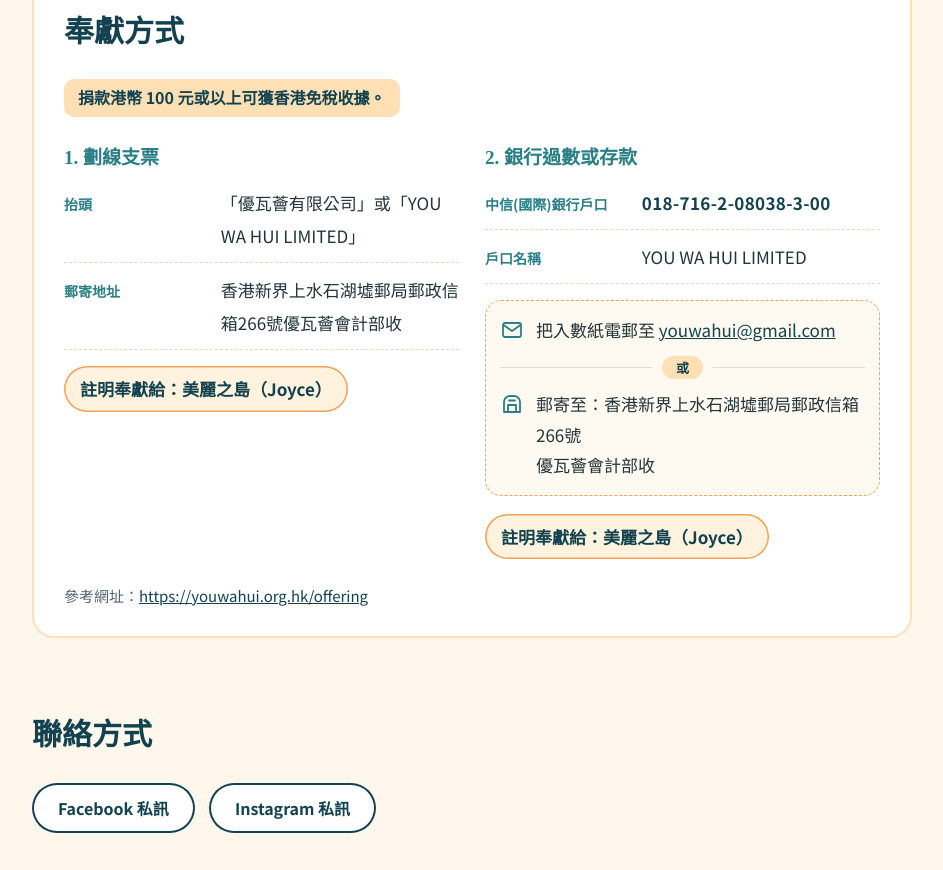
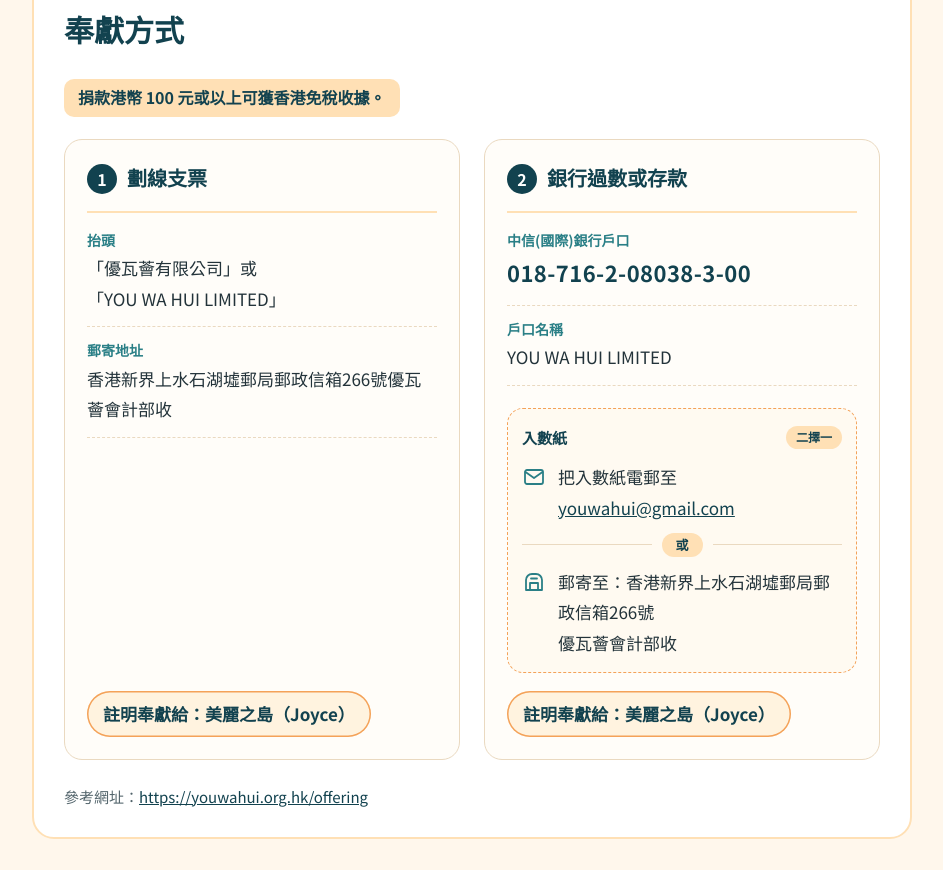
Before and after one commit to joycebeautifulisland/joycebeautifulisland.github.io, a plain HTML site: page index.html in a window 1280 px wide. Shown: the part 1696-2566 px from the top of the page, without its empty margins (168-1111 px from the left). Drawn offline with Linux system fonts and the light colour scheme.

Commit message:
Giving section: two clear cards, stacked labels, aligned designate chips
Co-Authored-By: Claude Sonnet 5.5 <noreply@anthropic.com>

```diff
--- a/index.html
+++ b/index.html
@@ -150,7 +150,7 @@
     font-size: 16px;
     line-height: 1.6;
   }
-  .ways { display: grid; grid-template-columns: 1fr 1fr; gap: 26px; }
+  .ways { display: grid; grid-template-columns: 1fr 1fr; gap: 24px; align-items: stretch; }
   .ways > div { min-width: 0; }
   .ways h3 {
     font-family: var(--display);
@@ -203,11 +203,18 @@
 
   /* Giving details: label/value rows and an either-or group */
   .rows { margin: 0 0 16px; }
-  .row { display: grid; grid-template-columns: 8.4em 1fr; gap: 2px 14px; padding: 10px 0; border-bottom: 1px dashed var(--line); align-items: baseline; }
-  .row:first-child { padding-top: 0; }
-  .row dt { font-size: 14px; font-weight: 700; color: var(--sea); line-height: 1.7; }
-  .row dd { margin: 0; overflow-wrap: anywhere; }
-  .acct { font-weight: 700; letter-spacing: .02em; font-variant-numeric: tabular-nums; color: var(--sea-deep); }
+  .row { display: block; padding: 12px 0; border-bottom: 1px dashed var(--line); }
+  .row:first-child { padding-top: 2px; }
+  .row dt { font-size: 14px; font-weight: 700; color: var(--sea); line-height: 1.6; margin-bottom: 2px; }
+  .row dd { margin: 0; overflow-wrap: anywhere; line-height: 1.8; }
+  .acct { font-size: 22px; font-weight: 700; letter-spacing: .02em; font-variant-numeric: tabular-nums; color: var(--sea-deep); line-height: 1.5; }
+  .nw { white-space: nowrap; }
+  .way { display: flex; flex-direction: column; background: #FFFDF9; border: 1.5px solid var(--line); border-radius: 18px; padding: 20px 22px 22px; }
+  .way h3 { display: flex; align-items: center; gap: 10px; font-size: 20px; margin: 0 0 14px; padding-bottom: 12px; border-bottom: 2px solid var(--sun-soft); color: var(--sea-deep); }
+  .num { display: inline-grid; place-items: center; width: 30px; height: 30px; border-radius: 50%; background: var(--sea-deep); color: #fff; font-family: var(--body); font-size: 16px; font-weight: 700; flex: none; }
+  .way .designate { margin-top: auto; align-self: flex-start; }
+  .either-h { display: flex; justify-content: space-between; align-items: center; font-weight: 700; color: var(--sea-deep); font-size: 15px; }
+  .either-h em { font-style: normal; font-size: 12px; background: var(--sun-soft); border-radius: 999px; padding: 0 10px; line-height: 1.9; }
   .either { margin: 6px 0 18px; border: 1.5px dashed var(--sun); border-radius: 16px; padding: 14px; background: #FFFAF1; display: grid; gap: 10px; }
   .opt { display: grid; grid-template-columns: 26px 1fr; gap: 10px; align-items: start; }
   .opt p { margin: 0; line-height: 1.8; overflow-wrap: anywhere; }
@@ -231,7 +238,8 @@
     .card-art { width: 120px; justify-self: start; order: -1; }
     .give { padding: 22px 20px 20px; }
     .ways { grid-template-columns: 1fr; gap: 20px; }
-    .row { grid-template-columns: 1fr; }
+    .way { padding: 18px 16px 18px; }
+    .acct { font-size: 20px; }
   }
   @media (prefers-reduced-motion: reduce) { * { transition: none !important; scroll-behavior: auto !important; } }
 </style>
@@ -305,21 +313,22 @@
       <h2 id="giving">奉獻方式</h2>
       <p class="receipt">捐款港幣 100 元或以上可獲香港免稅收據。</p>
       <div class="ways">
-        <div>
-          <h3>1. 劃線支票</h3>
+        <div class="way">
+          <h3><span class="num">1</span>劃線支票</h3>
           <dl class="rows">
-            <div class="row"><dt>抬頭</dt><dd>「優瓦薈有限公司」或「YOU WA HUI LIMITED」</dd></div>
+            <div class="row"><dt>抬頭</dt><dd>「優瓦薈有限公司」或「<span class="nw">YOU WA HUI LIMITED</span>」</dd></div>
             <div class="row"><dt>郵寄地址</dt><dd>香港新界上水石湖墟郵局郵政信箱266號優瓦薈會計部收</dd></div>
           </dl>
           <span class="designate">註明奉獻給：美麗之島（Joyce）</span>
         </div>
-        <div>
-          <h3>2. 銀行過數或存款</h3>
+        <div class="way">
+          <h3><span class="num">2</span>銀行過數或存款</h3>
           <dl class="rows">
             <div class="row"><dt>中信(國際)銀行戶口</dt><dd class="acct">018-716-2-08038-3-00</dd></div>
             <div class="row"><dt>戶口名稱</dt><dd>YOU WA HUI LIMITED</dd></div>
           </dl>
           <div class="either" role="group" aria-label="入數紙寄回方式，二擇一">
+            <div class="either-h"><span>入數紙</span><em>二擇一</em></div>
             <div class="opt">
               <svg viewBox="0 0 24 24" fill="none" stroke="currentColor" stroke-width="1.8" stroke-linecap="round" stroke-linejoin="round" aria-hidden="true"><rect x="3" y="5" width="18" height="14" rx="2"/><path d="M3.5 7l8.5 6 8.5-6"/></svg>
               <p>把入數紙電郵至 <a href="mailto:youwahui@gmail.com">youwahui@gmail.com</a></p>
```
